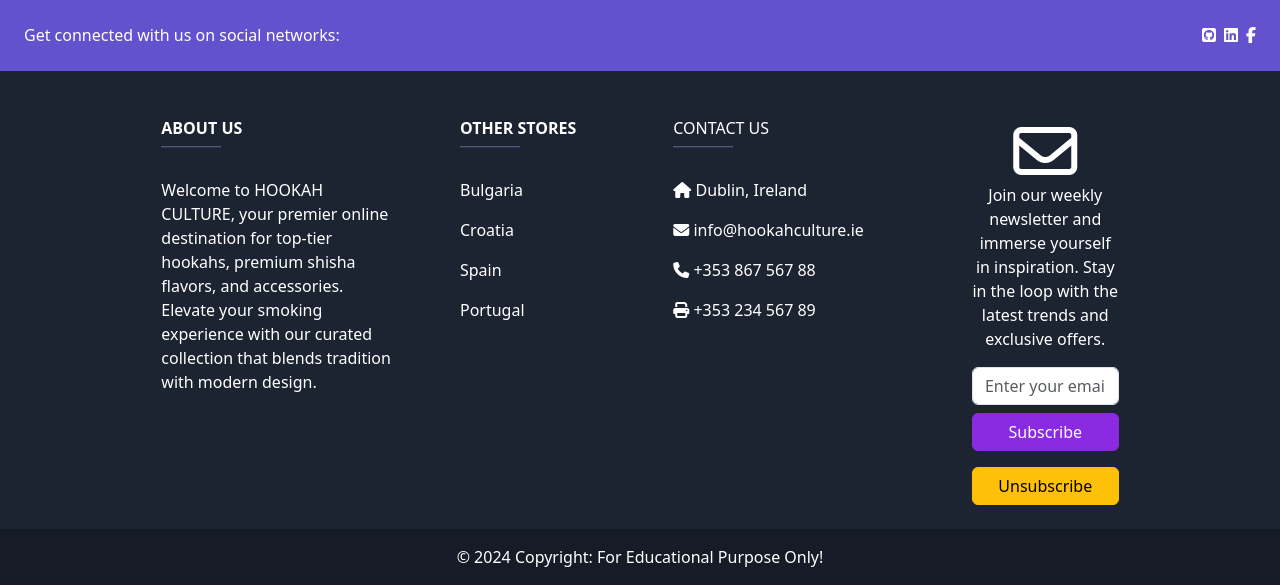
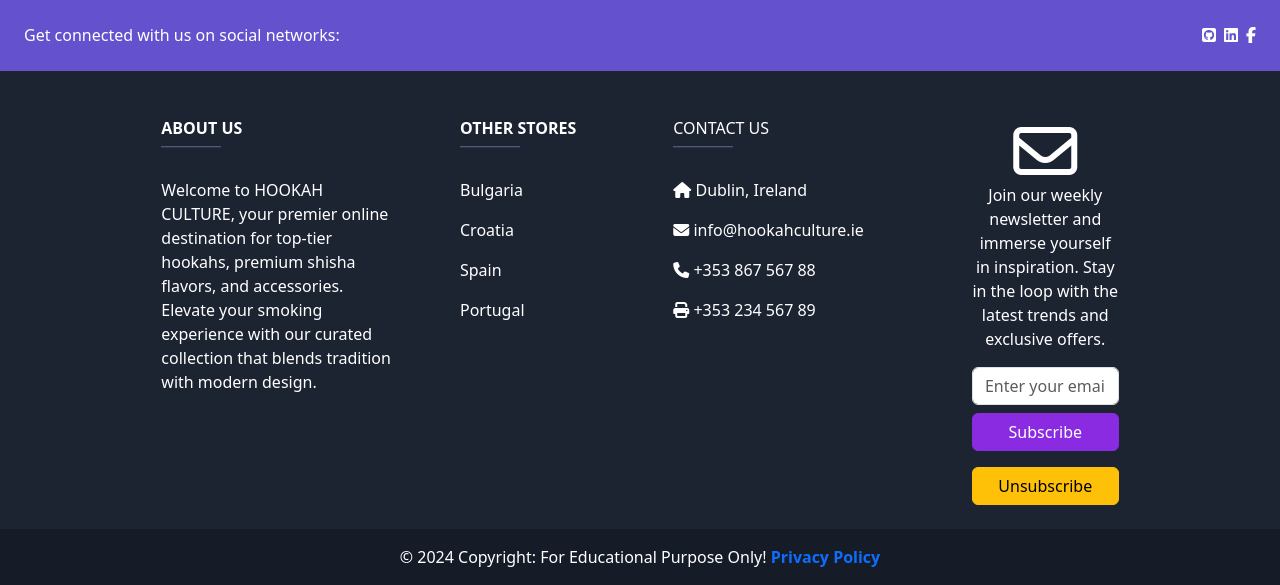
Before and after one commit to Delfinistkata/hookah-culture, a Django app: page /cart/ in a window 1280 px wide. Shown: the part 436-1021 px from the top of the page. Run offline with Django 3.2, Linux system fonts and the light colour scheme; some libraries are stand-ins or nearby versions.

Commit message:
Add privacy policy

```diff
--- a/templates/base.html
+++ b/templates/base.html
@@ -192,6 +192,10 @@
                 © 2024 Copyright:
                 <a class="text-white link-offset-2 link-underline link-underline-opacity-0" target="_blank"
                 rel="nofollow" href="https://www.linkedin.com/in/eli-dimitrova-ed707499/">For Educational Purpose Only!</a>
+                <a href="https://www.termsfeed.com/live/2667b2a9-7911-402e-ba57-7dafc6940ca5"
+                class="link-offset-2 link-underline link-underline-opacity-0 fw-bold"
+                target="_blank" rel="noopener">Privacy Policy
+                </a>
             </div>
         </footer>
     </div>
```
